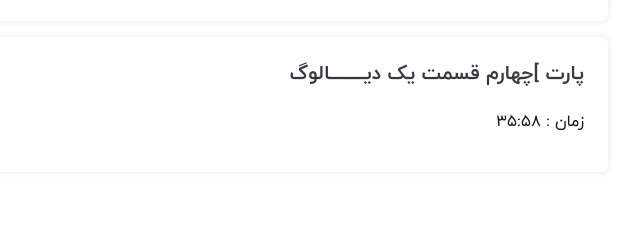
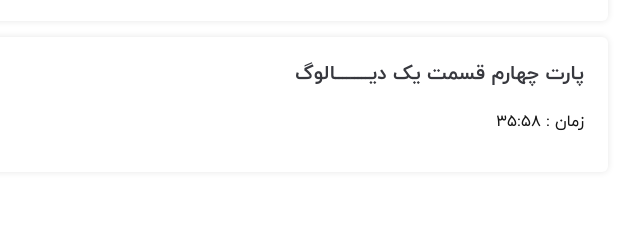
Before and after one commit to amirmnadimi/dialogeiran, a plain HTML site: page index.html in a window 1280 px wide. Shown: the part 1551-1778 px from the top of the page, 640-1280 px from the left. Drawn offline with Linux system fonts and the light colour scheme.

Commit message:
Update index.html

```diff
--- a/index.html
+++ b/index.html
@@ -212,7 +212,7 @@
 							<div class="video-container">
 								<div class="card card-margin pointer video-card">
 									<div>
-										<h3 class="card-title fw-bold">پارت ]چهارم قسمت یک دیـــــــــالوگ</h3>
+										<h3 class="card-title fw-bold">پارت چهارم قسمت یک دیـــــــــالوگ</h3>
 										<span class="desc">
 											زمان : ۳۵:۵۸
 										</span>
```
